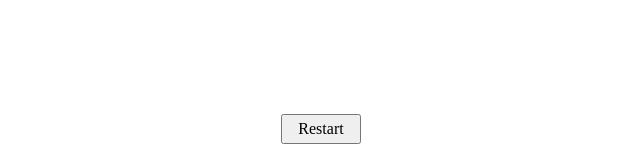
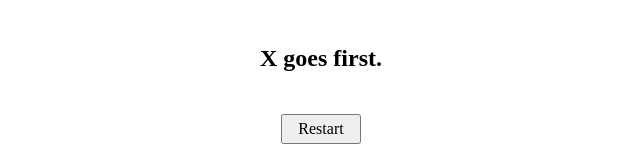
Before and after one commit to NDS-Schmitz/Tic-Tac-Toe, a plain HTML site: page index.html in a window 1280 px wide. Shown: the part 497-643 px from the top of the page, without its empty margins (319-959 px from the left). Drawn offline with Linux system fonts and the light colour scheme.

Commit message:
Added default message for first player's turn.

```diff
--- a/index.html
+++ b/index.html
@@ -30,7 +30,7 @@
 			<div class="box" id="nine"></div>
 		</section>
 		<!-- winner text and restart button -->
-		<h2 class="winnerText"></h2>
+		<h2 class="winnerText">X goes first.</h2>
 		<button class="restart">Restart</button>
 
 		<script type="text/javascript" src="js/main.js"></script>
```
